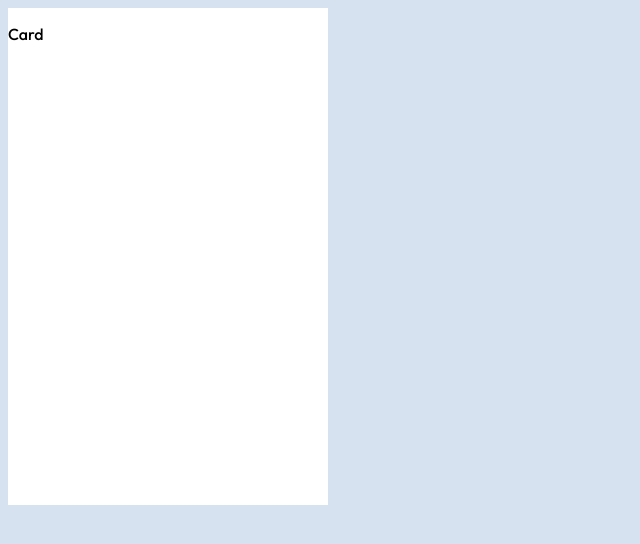
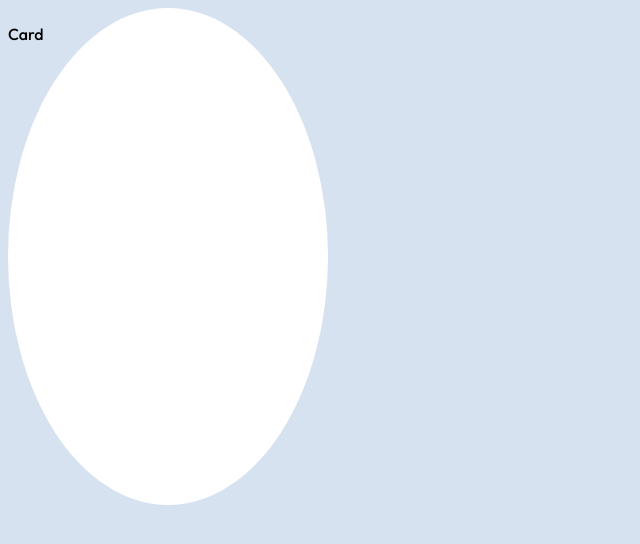
Before and after one commit to i-prkr/qr-code, a plain HTML site: page index.html in a window 1280 px wide. Shown: the whole page, without its empty margins (0-640 px from the left). Drawn offline with Linux system fonts and the light colour scheme.

Commit message:
added flexbox fix

```diff
--- a/index.css
+++ b/index.css
@@ -21,4 +21,6 @@ body {
     width: 320px;
     height: 497px;
     align-self: center;
+    justify-self: center;
+    border-radius: 80%;
 }
```
